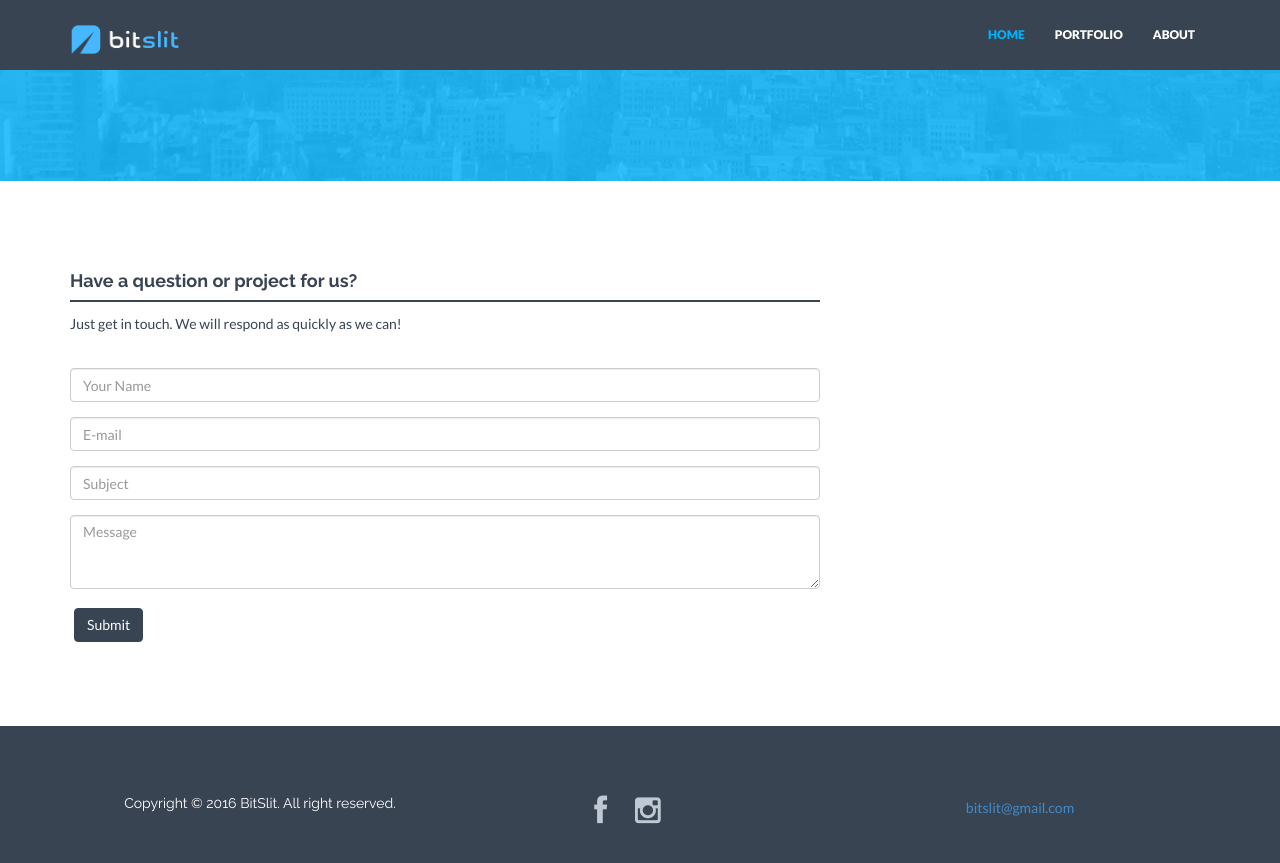
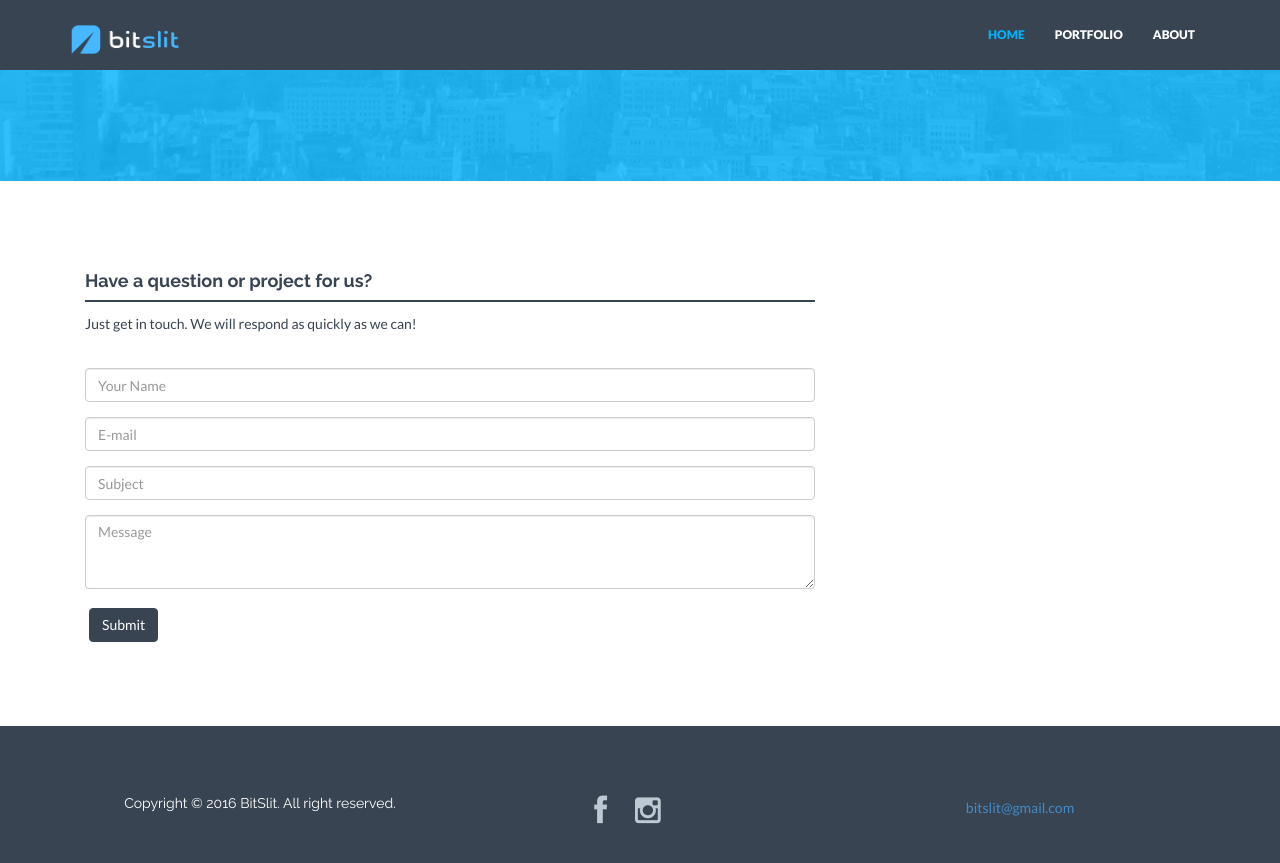
Before and after one commit to bitslit/portfolio, a Jekyll site: the page built from index.html, in a window 1280 px wide and 900 px high, scrolled down 1577 px. Shown: the top 863 px of the window. Built offline with Jekyll 4.4.1, drawn with Linux system fonts in a browser that asks for light colours; nearby versions of some CDN libraries.

Commit message:
Update testimonial.html

```diff
--- a/_includes/testimonial.html
+++ b/_includes/testimonial.html
@@ -13,7 +13,7 @@
 </div><! --/twrap -->
 
 <div class="container mtb">
-    <div class="row">
+    <div class="row-centered">
         <div class="col-lg-8">
             <h4>Have a question or project for us?</h4>
             <div class="hline"></div>
```
